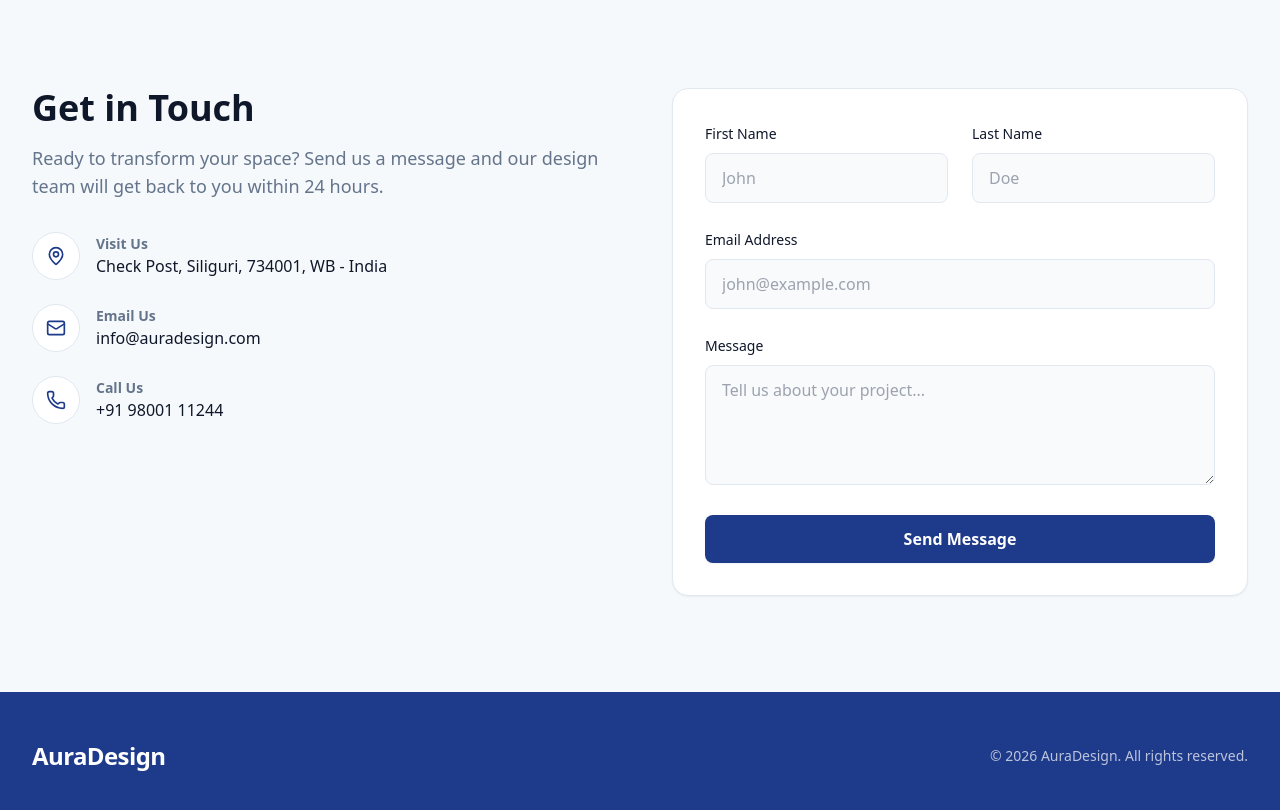
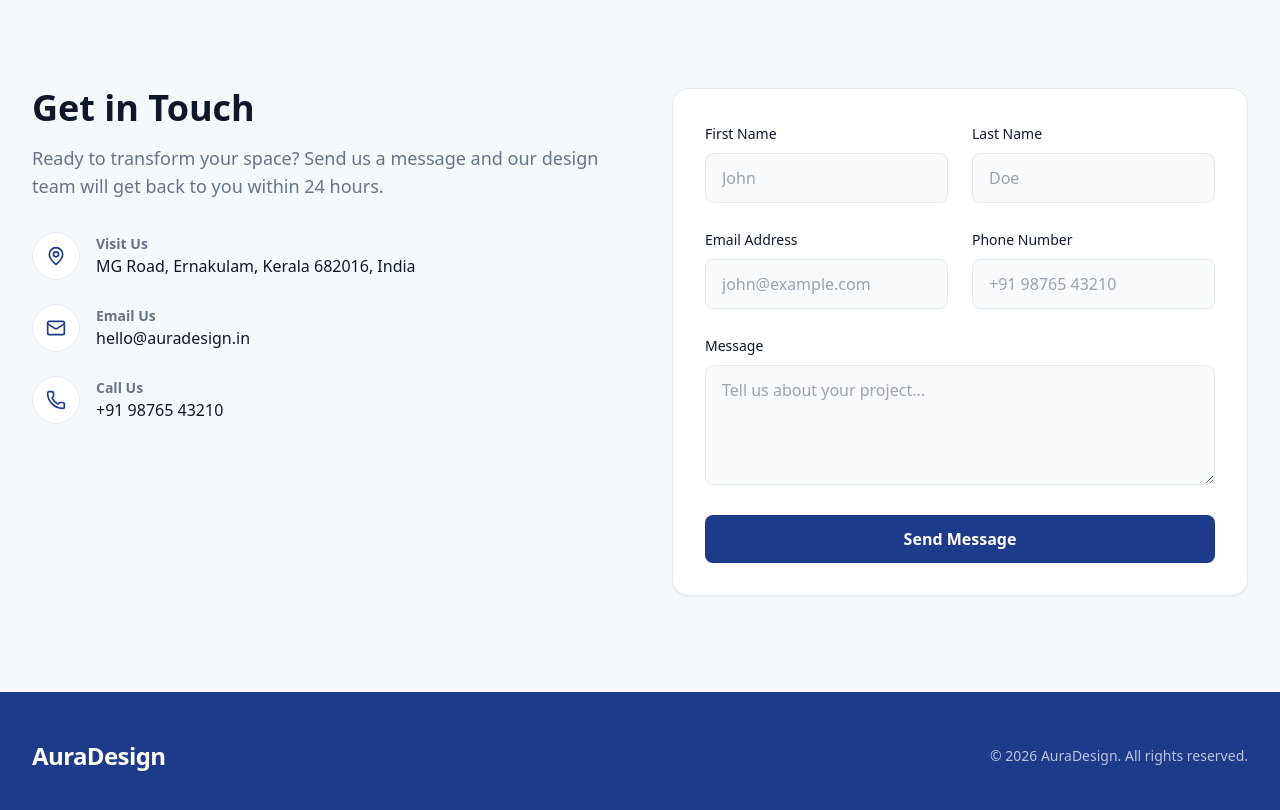
Before and after one commit to pramila2412/interior-crm, a React (Vite) app: page / in a window 1280 px wide. Shown: the part 3720-4530 px from the top of the page. Built offline with nearby package versions, Linux system fonts and the light colour scheme; no server answers.

Commit message:
feat: connect contact form to CRM as automatic lead generation

```diff
--- a/src/pages/Landing.tsx
+++ b/src/pages/Landing.tsx
@@ -1,15 +1,49 @@
 import { useEffect, useState } from 'react';
 import { Link } from 'react-router-dom';
-import { getPublicServices } from '../api/services';
+import { getPublicServices, addCustomer, addProject } from '../api/services';
 import { type PublicService } from '../api/db';
 import { Mail, MapPin, Phone } from 'lucide-react';
 
 export function Landing() {
   const [services, setServices] = useState<PublicService[]>([]);
+  const [formData, setFormData] = useState({ firstName: '', lastName: '', email: '', phone: '', message: '' });
+  const [isSubmitting, setIsSubmitting] = useState(false);
 
   useEffect(() => {
     getPublicServices().then(setServices);
   }, []);
+
+  const handleSubmit = async (e: React.FormEvent) => {
+    e.preventDefault();
+    setIsSubmitting(true);
+    try {
+      const fullName = `${formData.firstName} ${formData.lastName}`.trim();
+      await addCustomer({
+        name: fullName,
+        phone: formData.phone || 'N/A',
+        address: 'Online Lead (Website)',
+        service: 'Consultation',
+        status: 'Enquiry',
+        notes: `Email: ${formData.email}\nMessage: ${formData.message}`
+      });
+      await addProject({
+        projectName: `Lead - ${fullName}`,
+        customerName: fullName,
+        category: 'Consultation',
+        budget: 0,
+        status: 'Enquiry',
+        startDate: new Date().toISOString().split('T')[0],
+        endDate: 'TBD'
+      });
+      alert("Message sent successfully! Our team will contact you soon.");
+      setFormData({ firstName: '', lastName: '', email: '', phone: '', message: '' });
+    } catch (err) {
+      console.error(err);
+      alert("Failed to send message. Please try again.");
+    } finally {
+      setIsSubmitting(false);
+    }
+  };
 
   return (
     <div className="min-h-screen bg-background text-foreground flex flex-col font-sans scroll-smooth">
@@ -190,7 +224,7 @@ export function Landing() {
                   </div>
                   <div>
                     <h4 className="font-bold text-sm text-muted">Visit Us</h4>
-                    <p className="font-medium">Check Post, Siliguri, 734001, WB - India</p>
+                    <p className="font-medium">MG Road, Ernakulam, Kerala 682016, India</p>
                   </div>
                 </div>
 
@@ -200,7 +234,7 @@ export function Landing() {
                   </div>
                   <div>
                     <h4 className="font-bold text-sm text-muted">Email Us</h4>
-                    <a href="mailto:info@auradesign.com" className="font-medium hover:text-primary transition-colors">info@auradesign.com</a>
+                    <a href="mailto:hello@auradesign.in" className="font-medium hover:text-primary transition-colors">hello@auradesign.in</a>
                   </div>
                 </div>
 
@@ -210,34 +244,40 @@ export function Landing() {
                   </div>
                   <div>
                     <h4 className="font-bold text-sm text-muted">Call Us</h4>
-                    <a href="tel:+919800111244" className="font-medium hover:text-primary transition-colors">+91 98001 11244</a>
+                    <a href="tel:+919876543210" className="font-medium hover:text-primary transition-colors">+91 98765 43210</a>
                   </div>
                 </div>
               </div>
             </div>
 
             <div className="bg-card p-8 rounded-2xl border border-border shadow-sm">
-              <form className="space-y-6" onSubmit={(e) => { e.preventDefault(); alert("Message sent successfully!"); }}>
+              <form className="space-y-6" onSubmit={handleSubmit}>
                 <div className="grid grid-cols-1 sm:grid-cols-2 gap-6">
                   <div className="space-y-2">
                     <label className="text-sm font-medium text-foreground">First Name</label>
-                    <input type="text" className="w-full bg-background border border-border rounded-lg px-4 py-3 focus:outline-none focus:border-primary transition-colors" placeholder="John" required />
+                    <input type="text" value={formData.firstName} onChange={e => setFormData({...formData, firstName: e.target.value})} className="w-full bg-background border border-border rounded-lg px-4 py-3 focus:outline-none focus:border-primary transition-colors" placeholder="John" required />
                   </div>
                   <div className="space-y-2">
                     <label className="text-sm font-medium text-foreground">Last Name</label>
-                    <input type="text" className="w-full bg-background border border-border rounded-lg px-4 py-3 focus:outline-none focus:border-primary transition-colors" placeholder="Doe" required />
+                    <input type="text" value={formData.lastName} onChange={e => setFormData({...formData, lastName: e.target.value})} className="w-full bg-background border border-border rounded-lg px-4 py-3 focus:outline-none focus:border-primary transition-colors" placeholder="Doe" required />
+                  </div>
+                </div>
+                <div className="grid grid-cols-1 sm:grid-cols-2 gap-6">
+                  <div className="space-y-2">
+                    <label className="text-sm font-medium text-foreground">Email Address</label>
+                    <input type="email" value={formData.email} onChange={e => setFormData({...formData, email: e.target.value})} className="w-full bg-background border border-border rounded-lg px-4 py-3 focus:outline-none focus:border-primary transition-colors" placeholder="john@example.com" required />
+                  </div>
+                  <div className="space-y-2">
+                    <label className="text-sm font-medium text-foreground">Phone Number</label>
+                    <input type="tel" value={formData.phone} onChange={e => setFormData({...formData, phone: e.target.value})} className="w-full bg-background border border-border rounded-lg px-4 py-3 focus:outline-none focus:border-primary transition-colors" placeholder="+91 98765 43210" required />
                   </div>
                 </div>
                 <div className="space-y-2">
-                  <label className="text-sm font-medium text-foreground">Email Address</label>
-                  <input type="email" className="w-full bg-background border border-border rounded-lg px-4 py-3 focus:outline-none focus:border-primary transition-colors" placeholder="john@example.com" required />
+                  <label className="text-sm font-medium text-foreground">Message</label>
+                  <textarea value={formData.message} onChange={e => setFormData({...formData, message: e.target.value})} className="w-full bg-background border border-border rounded-lg px-4 py-3 focus:outline-none focus:border-primary transition-colors min-h-[120px]" placeholder="Tell us about your project..." required></textarea>
                 </div>
-                <div className="space-y-2">
-                  <label className="text-sm font-medium text-foreground">Message</label>
-                  <textarea className="w-full bg-background border border-border rounded-lg px-4 py-3 focus:outline-none focus:border-primary transition-colors min-h-[120px]" placeholder="Tell us about your project..." required></textarea>
-                </div>
-                <button type="submit" className="w-full py-3 bg-primary text-primary-foreground font-bold rounded-lg hover:bg-primary/90 transition-colors shadow-sm">
-                  Send Message
+                <button type="submit" disabled={isSubmitting} className="w-full py-3 bg-primary text-primary-foreground font-bold rounded-lg hover:bg-primary/90 transition-colors shadow-sm disabled:opacity-50">
+                  {isSubmitting ? 'Sending...' : 'Send Message'}
                 </button>
               </form>
             </div>
```
